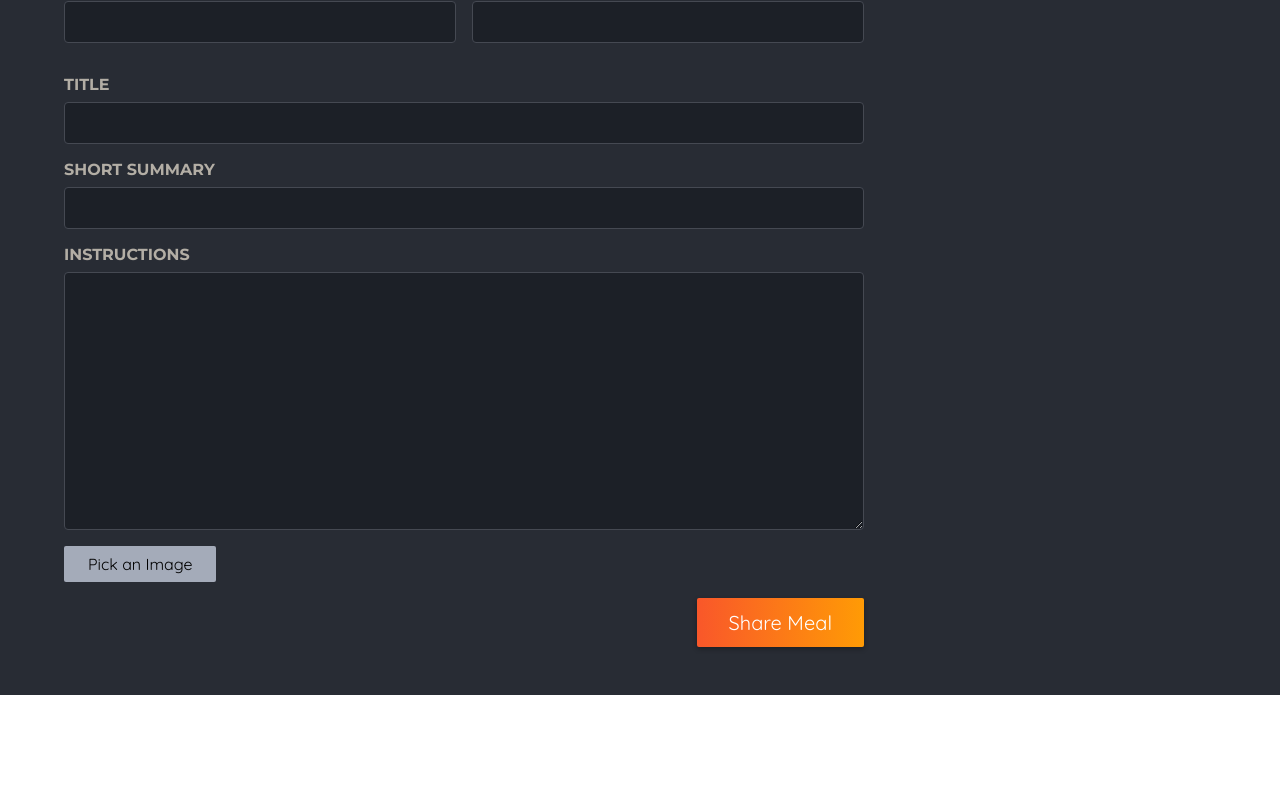
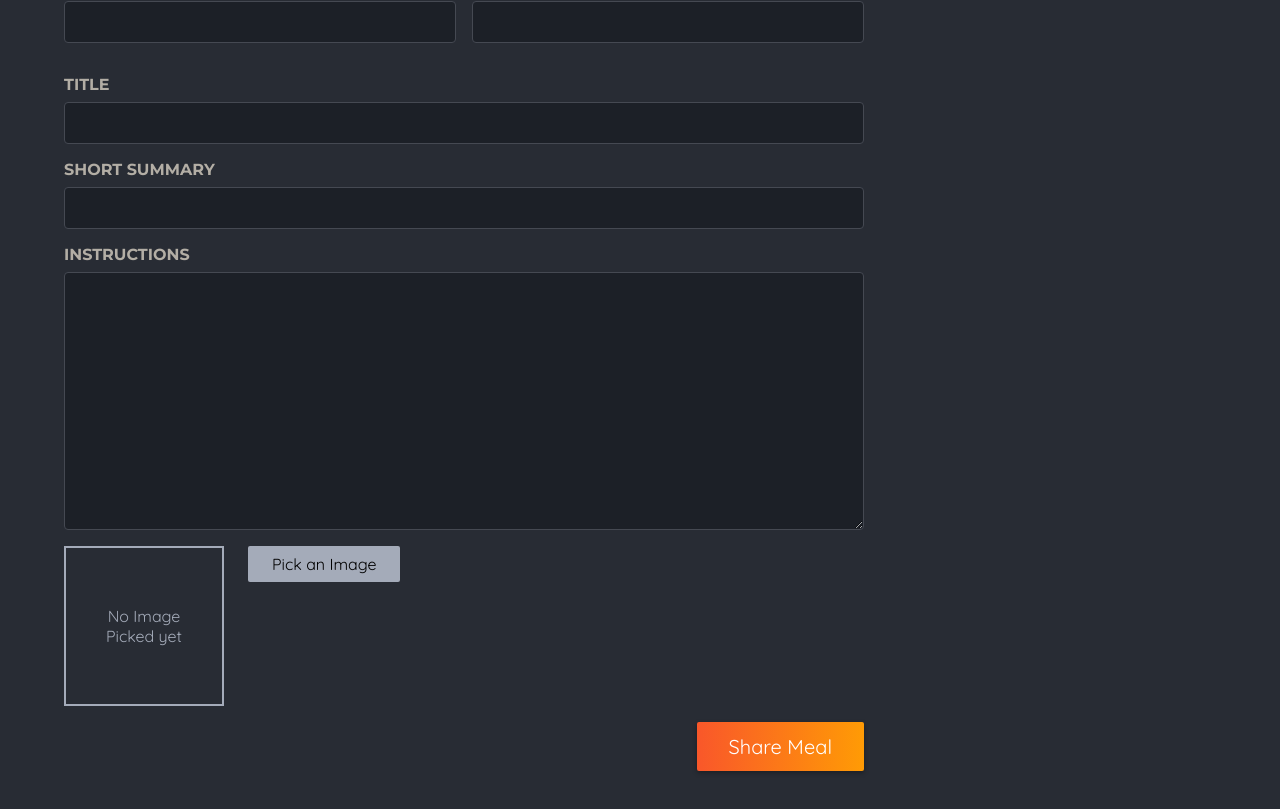
Before and after one commit to nikhil149/foodie, a Next.js app: page /meals/share in a window 1280 px wide. Shown: the part 434-1243 px from the top of the page. Before the commit the page ends 1129 px from the top, so only its background shows below. Built offline with nearby package versions, Linux system fonts and the light colour scheme.

Commit message:
Image preview added

```diff
--- a/components/meals/image-picker.js
+++ b/components/meals/image-picker.js
@@ -1,16 +1,39 @@
 "use client";
-import { useRef } from "react";
+import { useRef, useState } from "react";
 import classes from "./image-picker.module.css";
+import Image from "next/image";
 
 const ImagePicker = ({ label, name }) => {
   const imageRef = useRef();
+  const [pickedImage, setPickedImage] = useState();
   const handleImagePick = () => {
     imageRef.current.click();
+  };
+  const handleImageChange = (event) => {
+    const file = event.target.files[0];
+
+    if (!file) {
+      setPickedImage(null);
+      return;
+    }
+    const fileReader = new FileReader();
+    fileReader.onload = () => {
+      setPickedImage(fileReader.result);
+    };
+
+    fileReader.readAsDataURL(file);
   };
   return (
     <div className={classes.picker}>
       <label htmlFor={name}>{label}</label>
-      <div className={classes.control}>
+      <div className={classes.controls}>
+        <div className={classes.preview}>
+          {pickedImage ? (
+            <Image src={pickedImage} alt="Image selected by the user" fill />
+          ) : (
+            <p>No Image Picked yet</p>
+          )}
+        </div>
         <input
           className={classes.input}
           id={name}
@@ -18,6 +41,7 @@ const ImagePicker = ({ label, name }) => {
           name={name}
           accept="image/png, image/jpeg"
           ref={imageRef}
+          onChange={handleImageChange}
         />
         <button
           className={classes.button}
```
